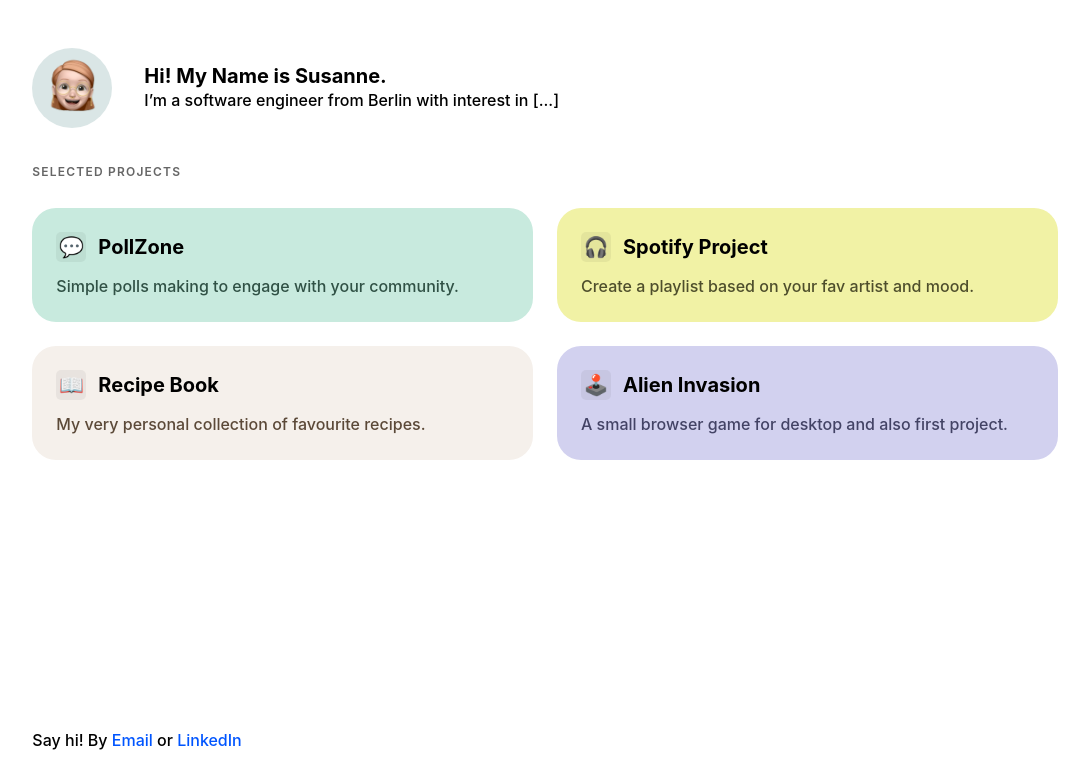
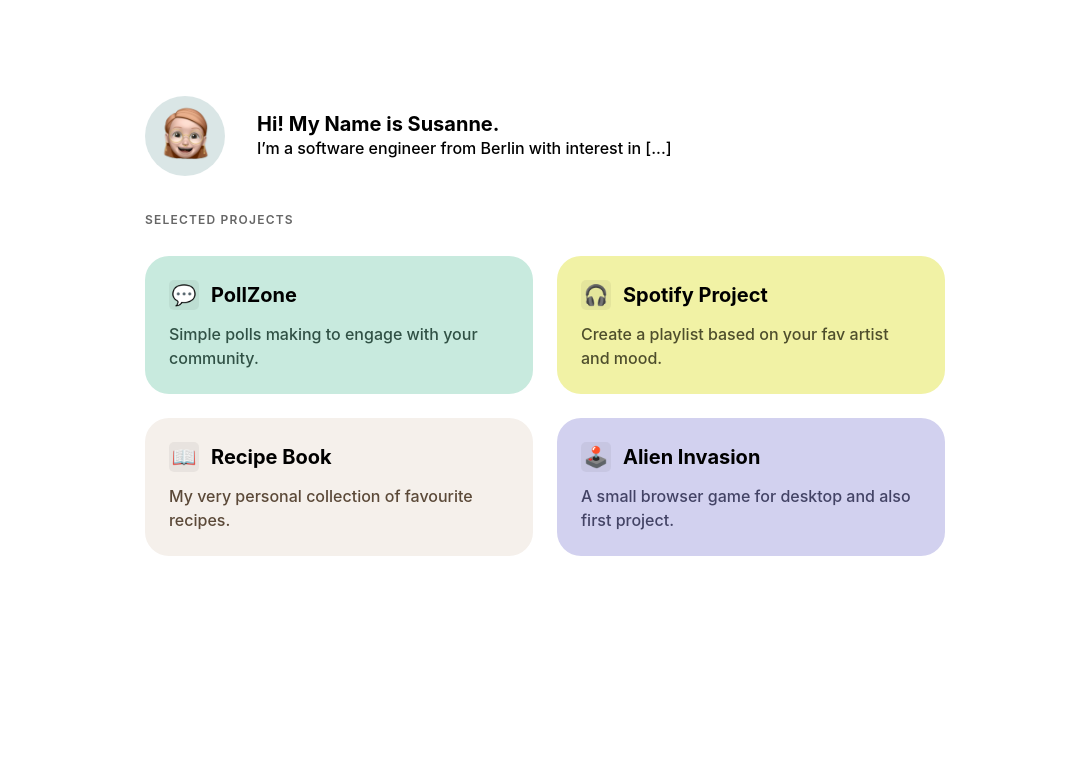
Before and after one commit to justArale/portfolio, a React (Vite) app: page / in a window 1536 px wide. Shown: the top 784 px of the page, without its empty margins (223-1312 px from the left). Built offline with nearby package versions, Linux system fonts and the light colour scheme.

Commit message:
responsive design of navbar and homepage for desktop

```diff
--- a/src/App.css
+++ b/src/App.css
@@ -12,3 +12,11 @@
     padding: 48px;
   }
 }
+
+@media (min-width: 1440px) {
+  .page {
+    padding: 0;
+    max-width: 800px;
+    margin: 0 auto;
+  }
+}
--- a/src/index.css
+++ b/src/index.css
@@ -104,8 +104,10 @@ body {
 }
 
 /* Responsive styles */
-@media (min-width: 1024px) {
+@media (min-width: 1440px) {
   body {
     width: 73vw;
+    padding: 96px;
+    margin: 0 auto;
   }
 }
```
